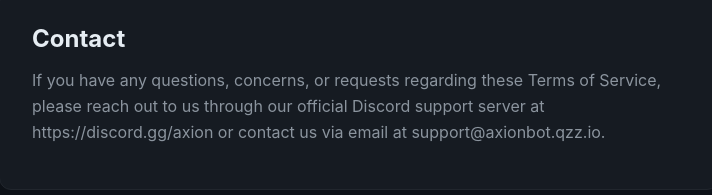
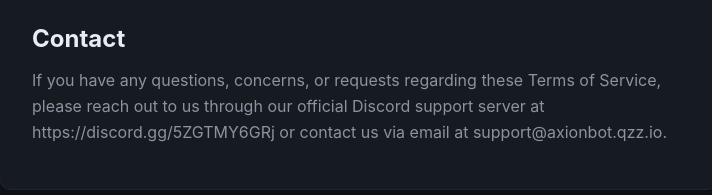
Before and after one commit to imbirat/Axion-docs, a Next.js app: page /terms in a window 1280 px wide. Shown: the part 2180-2375 px from the top of the page, without its empty margins (281-993 px from the left). Built offline with nearby package versions, Linux system fonts and the light colour scheme.

Commit message:
Update links & add favicon

```diff
--- a/app/layout.tsx
+++ b/app/layout.tsx
@@ -5,6 +5,7 @@
 import '@/styles/globals.css';
 
 export const metadata: Metadata = {
+  icons: '/logo.png',
   title: 'Axion — Powerful Discord Bot',
   description:
     'All-in-one Discord bot with moderation, economy, leveling, music, tickets, and more. 100% free forever.',
--- a/app/privacy/page.tsx
+++ b/app/privacy/page.tsx
@@ -89,7 +89,7 @@
       'If you have any questions, concerns, or requests regarding this Privacy Policy or how we handle your data, please contact us:',
     list: [
       'Email: support@axionbot.qzz.io',
-      'Discord Support Server: https://discord.gg/axion',
+      'Discord Support Server: https://discord.gg/5ZGTMY6GRj',
     ],
     afterList:
       'We will respond to your inquiry within 30 days.',
--- a/app/terms/page.tsx
+++ b/app/terms/page.tsx
@@ -57,7 +57,7 @@
   {
     title: 'Contact',
     content:
-      'If you have any questions, concerns, or requests regarding these Terms of Service, please reach out to us through our official Discord support server at https://discord.gg/axion or contact us via email at support@axionbot.qzz.io.',
+      'If you have any questions, concerns, or requests regarding these Terms of Service, please reach out to us through our official Discord support server at https://discord.gg/5ZGTMY6GRj or contact us via email at support@axionbot.qzz.io.',
   },
 ];
 
--- a/components/Footer.tsx
+++ b/components/Footer.tsx
@@ -27,7 +27,7 @@
           </Link>
           <span className="select-none">&bull;</span>
           <a
-            href="https://discord.gg/axion"
+            href="https://discord.gg/5ZGTMY6GRj"
             target="_blank"
             rel="noopener noreferrer"
             className="hover:text-[var(--text-primary)] transition-colors"
--- a/components/Navbar.tsx
+++ b/components/Navbar.tsx
@@ -35,7 +35,7 @@
 
         <div className="flex items-center gap-3">
           <a
-            href="https://github.com"
+            href="https://github.com/imbirat/Axion-docs"
             target="_blank"
             rel="noopener noreferrer"
             className="hidden md:flex p-1.5 rounded-md transition-colors"
```
